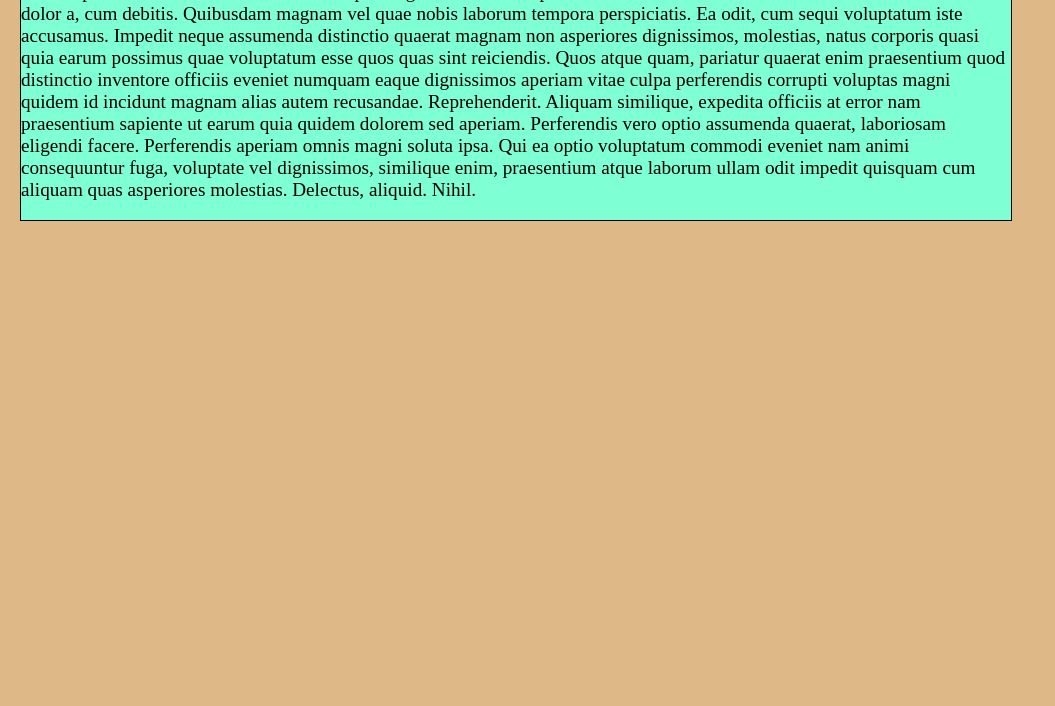
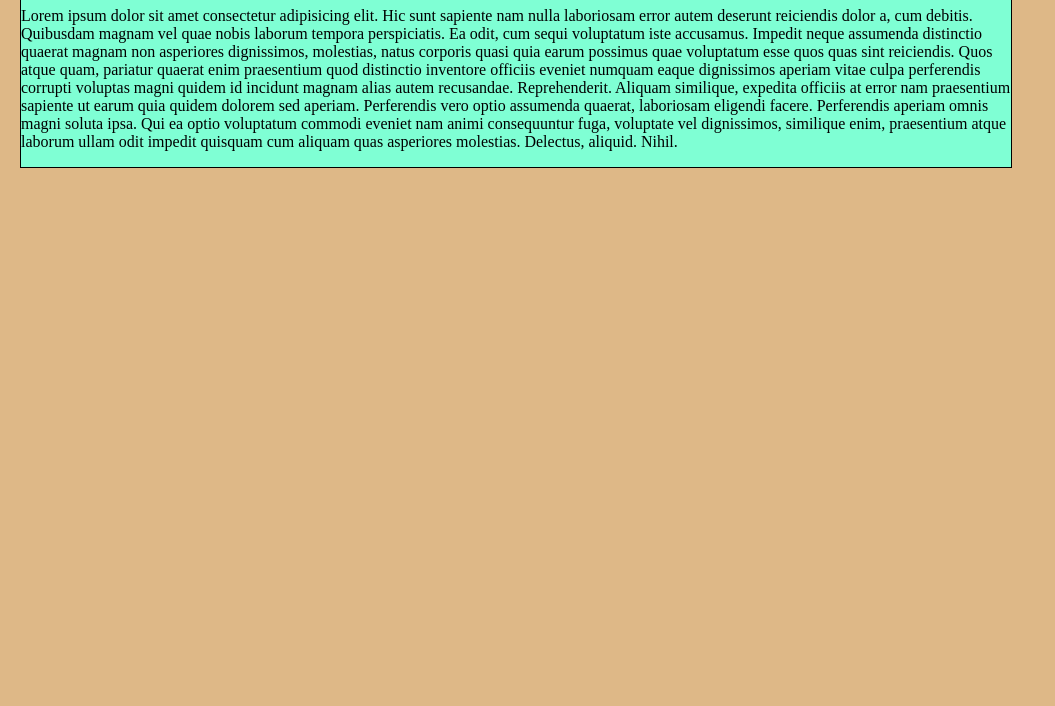
Before and after one commit to JuusoPesonen/JuusoPesonen.github.io, a plain HTML site: page index.html in a window 1280 px wide. Shown: the part 94-800 px from the top of the page, without its empty margins (0-1055 px from the left). Drawn offline with Linux system fonts and the light colour scheme.

Commit message:
commit changes

```diff
--- a/style.css
+++ b/style.css
@@ -11,7 +11,7 @@ header {
     width: 80%;
 }
 
-h1, p {
+h1 p {
     font-family: 'Times New Roman', Times, serif;
     font-size: 1.2em;
 }
```
